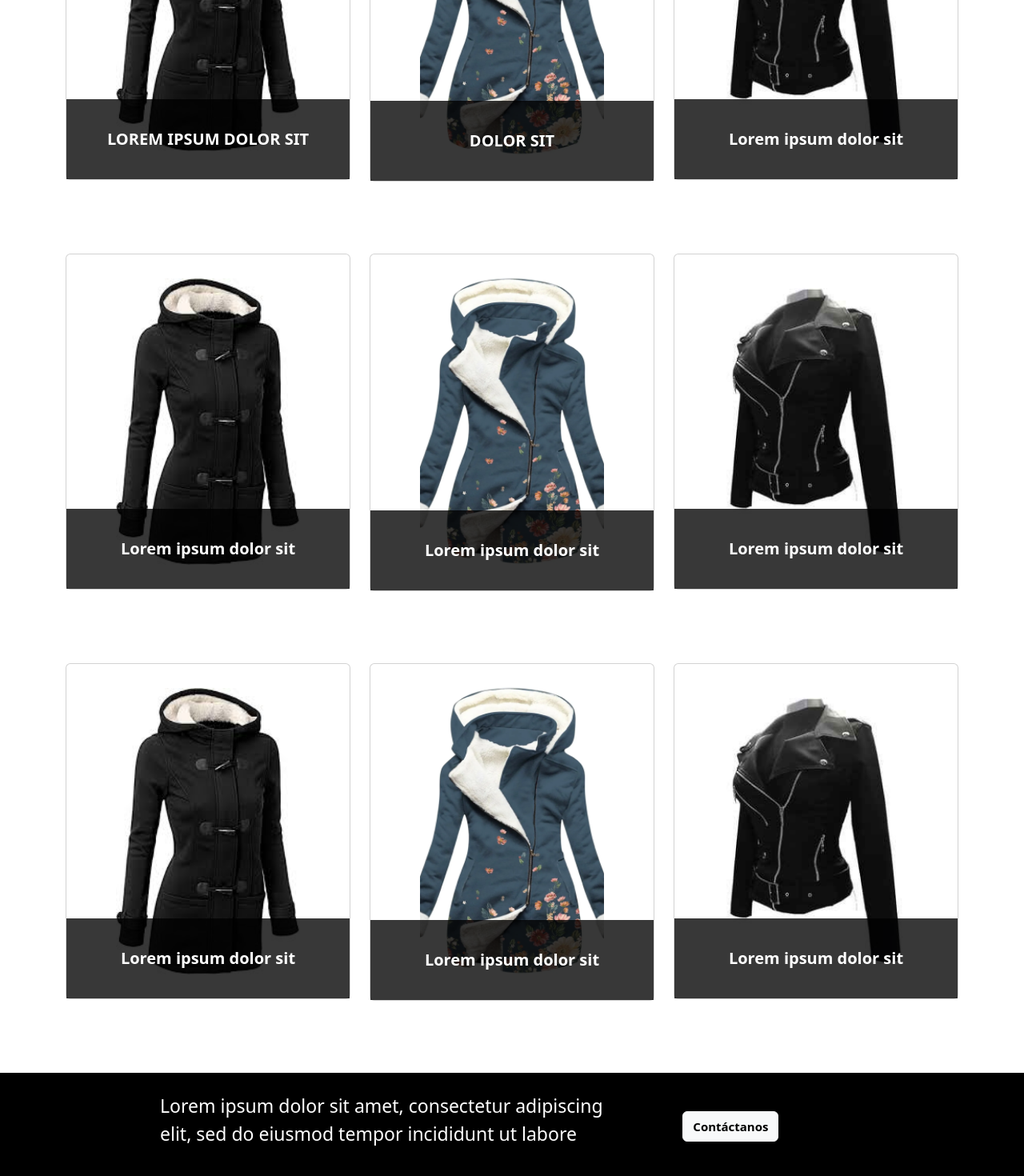
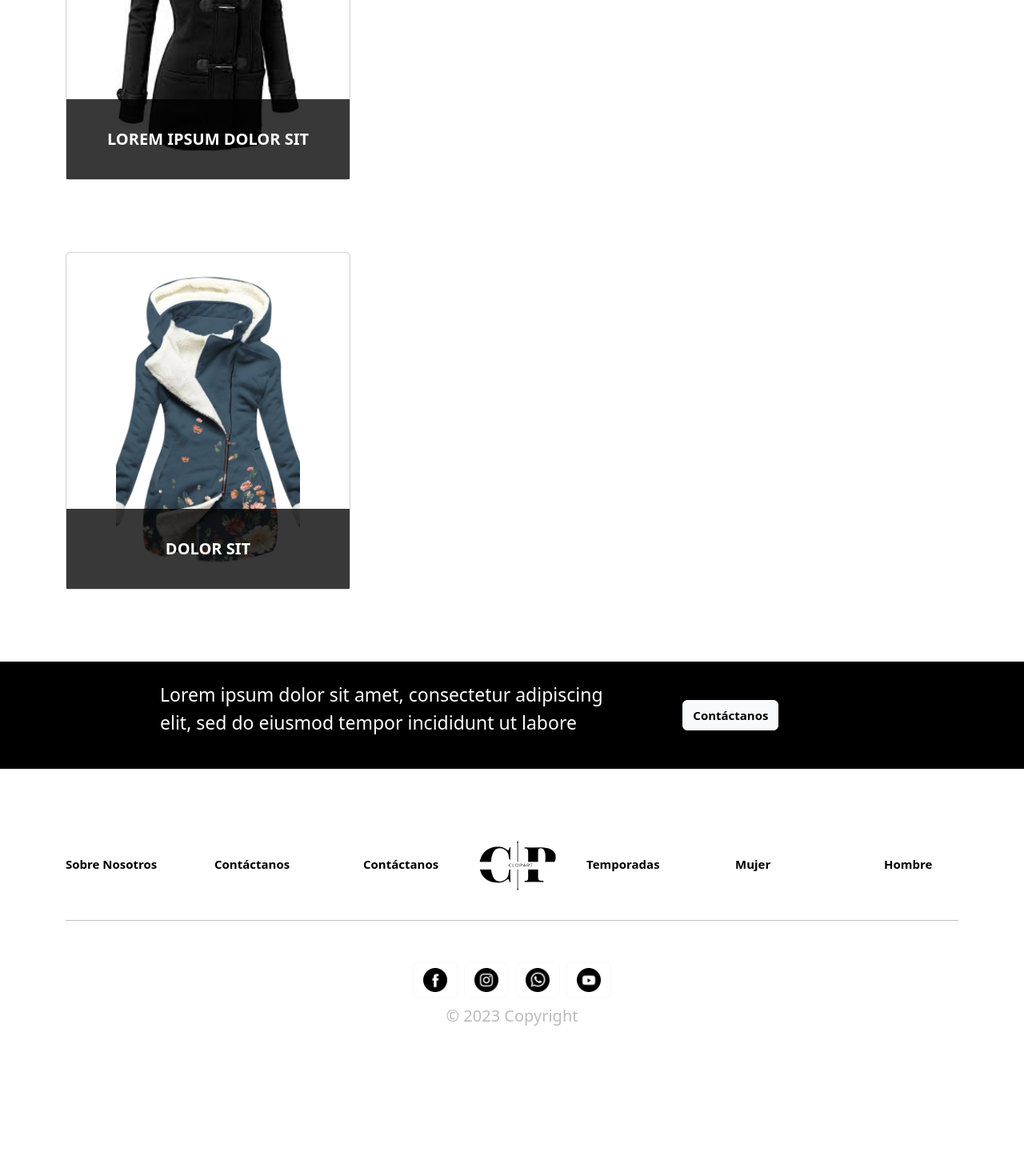
Before and after one commit to MariLizt/proyecto-final, an Angular app: page /productos in a window 1280 px wide. Shown: the part 560-2030 px from the top of the page at 80% size. After the commit the page ends 1895 px from the top, so only its background shows below. Built offline with nearby package versions, Linux system fonts and the light colour scheme.

Commit message:
Ajuste de rutas dinamicas F2

```diff
--- a/src/app/detalle-producto/detalle-producto.component.html
+++ b/src/app/detalle-producto/detalle-producto.component.html
@@ -60,10 +60,10 @@
       <div class="col-8 detalles">
         <div class="detalle-product">
           <h2 class="title-product">
-            <b>{{ articulo[0].title | uppercase }}</b>
+            <b>{{ tituloProducto | uppercase }}</b>
           </h2>
           <p>
-            {{ descripcionp1 }}
+            {{ descripcionProducto }}
           </p>
 
           <div class="precio">
--- a/src/app/detalle-producto/detalle-producto.component.ts
+++ b/src/app/detalle-producto/detalle-producto.component.ts
@@ -12,6 +12,8 @@ export class DetalleProductoComponent {
   show: boolean = true;
   fondo: string = '';
   activo: string = 'galeria1';
+  tituloProducto: string = '';
+  descripcionProducto: string = '';
 
   codigoProducto!: number;
   /*mesg:string;
@@ -34,20 +36,31 @@ export class DetalleProductoComponent {
   ngOnInit() {
     this.articulos=this.tallasServicio.retornar();
     this.route.params.subscribe((params: Params) => {
-      this.codigoProducto = +params['codigo'];
+      const codigoProducto = +params['codigo'];
+      const producto = this.articulo.find(producto => producto.codigo === codigoProducto);
+      this.tituloProducto = producto ? producto.title : '';
+      this.descripcionProducto = producto ? producto.descripcion : '';
     });
+
   }
 
   getProductoPorCodigo(codigo: number) {
-    return this.articulo.find(producto => producto.codigo === codigo);
+    return this.articulos.find(codigo);
   }
 
   /* Articulos*/
   articulo = [{
-      codigo: 5000,
-      title: "Lorem ipsum dolor sit",
+      codigo: 1,
+      title: "Chaqueta Térmica Con Capucha",
+      descripcion: "Ropa casual con material suave, gran idea como un pequeño regalo de cumpleaños para mujeres, regalo para la persona que amas, transpirable. No daña la piel,un gran accesorio para mantener el calor en climas fríos y fríos, adecuado para uso casual, playa, fiesta, trabajo, etc. Uso en diferentes ocasiones.",
+      precio: 113.000,
+      imagen: 'http://localhost:4200/assets/img/mujer/detalle-de-producto/chaqueta1.jpg',
+      colores: ["negro, rojo, verde"]
+    },{
+      codigo: 2,
+      title: "Dolor sit",
       descripcion: "Lorem ipsum dolor sit, amet consectetur adipisicing elit. Architecto, fugiat. A enim tempore, unde voluptatibus quia provident quas voluptatem vel itaque ea. Aperiam, deleniti autem!",
-      precio: 120.000
+      precio: 180.000
     }];
 
     /*Producto1*/
--- a/src/app/productos/productos.component.html
+++ b/src/app/productos/productos.component.html
@@ -8,20 +8,20 @@
 <div class="productos-items container text-center">
   <div class="row">
     <div class="col-6 col-md-4 col-sm-3">
-      <div class="card">
-        <a [routerLink]="['/detalle', 0]">
+      <div class="card" *ngFor="let producto of cardproductos">
+        <a [routerLink]="['/detalle', producto.codigo]">
           <img
-            src="{{ cardproductos[0].imagen }}"
+            src="{{ producto.imagen }}"
             class="card-img-top"
             alt="Producto 1"
           />
           <div class="card-body">
-            <p class="card-text">{{ cardproductos[0].title | uppercase }}</p>
+            <p class="card-text">{{ producto.title | uppercase }}</p>
           </div>
         </a>
       </div>
     </div>
-    <div class="col-6 col-md-4 col-sm-3">
+    <!--div class="col-6 col-md-4 col-sm-3">
       <div class="card">
         <a [routerLink]="['/detalle', 1]">
           <img
@@ -46,82 +46,6 @@
           <p class="card-text">Lorem ipsum dolor sit</p>
         </div>
       </div>
-    </div>
-  </div>
-  <div class="row">
-    <div class="col-6 col-md-4 col-sm-3">
-      <div class="card">
-        <img
-          src="../../assets/img/mujer/detalle-de-producto/chaqueta1.jpg"
-          class="card-img-top"
-          alt="Producto 1"
-        />
-        <div class="card-body">
-          <p class="card-text">Lorem ipsum dolor sit</p>
-        </div>
-      </div>
-    </div>
-    <div class="col-6 col-md-4 col-sm-3">
-      <div class="card">
-        <img
-          src="../../assets/img/mujer/detalle-de-producto/chaqueta2.png"
-          class="card-img-top"
-          alt="Producto 1"
-        />
-        <div class="card-body">
-          <p class="card-text">Lorem ipsum dolor sit</p>
-        </div>
-      </div>
-    </div>
-    <div class="col-6 col-md-4 col-sm-3">
-      <div class="card">
-        <img
-          src="../../assets/img/mujer/detalle-de-producto/chaqueta3.png"
-          class="card-img-top"
-          alt="Producto 1"
-        />
-        <div class="card-body">
-          <p class="card-text">Lorem ipsum dolor sit</p>
-        </div>
-      </div>
-    </div>
-  </div>
-  <div class="row">
-    <div class="col-6 col-md-4 col-sm-3">
-      <div class="card">
-        <img
-          src="../../assets/img/mujer/detalle-de-producto/chaqueta1.jpg"
-          class="card-img-top"
-          alt="Producto 1"
-        />
-        <div class="card-body">
-          <p class="card-text">Lorem ipsum dolor sit</p>
-        </div>
-      </div>
-    </div>
-    <div class="col-6 col-md-4 col-sm-3">
-      <div class="card">
-        <img
-          src="../../assets/img/mujer/detalle-de-producto/chaqueta2.png"
-          class="card-img-top"
-          alt="Producto 1"
-        />
-        <div class="card-body">
-          <p class="card-text">Lorem ipsum dolor sit</p>
-        </div>
-      </div>
-    </div>
-    <div class="col-6 col-md-4 col-sm-3">
-      <div class="card">
-        <img
-          src="../../assets/img/mujer/detalle-de-producto/chaqueta3.png"
-          class="card-img-top"
-          alt="Producto 1"
-        />
-        <div class="card-body">
-          <p class="card-text">Lorem ipsum dolor sit</p>
-        </div>
-      </div>
-    </div>
+    </div-->
   </div>
 </div>
```
